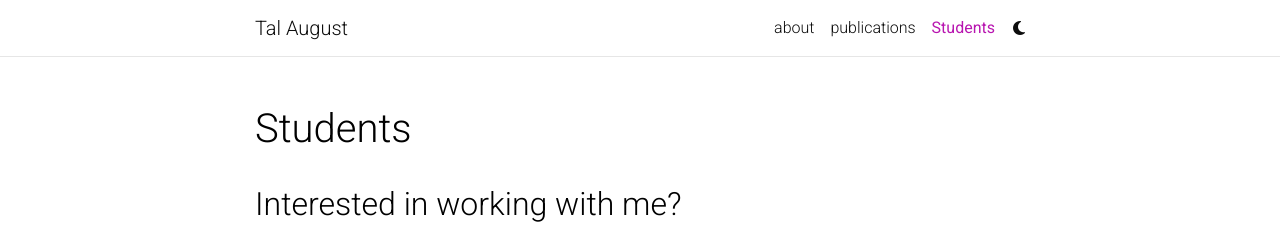
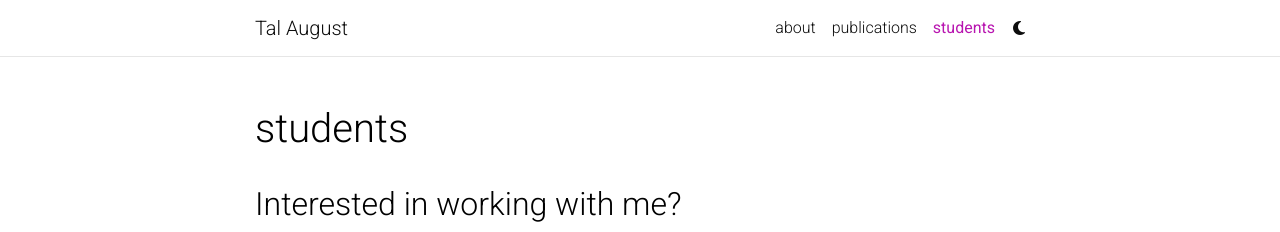
Before and after one commit to talaugust/talaugust.github.io, a Jekyll site: the page built from _pages/lab.md, in a window 1280 px wide. Shown: the top 232 px of the page. Built offline with Jekyll 4.4.1, drawn with Linux system fonts in a browser that asks for light colours; comment, search, counter and statistics services are not loaded; a style sheet for code colours, icons or effects is not loaded.

```diff
--- a/_bibliography/papers.bib
+++ b/_bibliography/papers.bib
@@ -11,7 +11,7 @@
 }
 
 @inproceedings{Guo2023Personalized,
-  title={Generating Scientific Definitions with Controllable Complexity},
+  title={Personalized jargon identification for enhanced interdisciplinary communication},
   author={Yue Guo and Joseph Chee Chang and Maria Antoniak and Erin Bransom and Trevor Cohen and Lucy Lu Wang and Tal August},
   year={2023},
   arxiv={2311.09481},
--- a/_pages/lab.md
+++ b/_pages/lab.md
@@ -1,6 +1,6 @@
 ---
 layout: page
-title: Students
+title: students
 permalink: /students/
 description:
 nav: true
```
